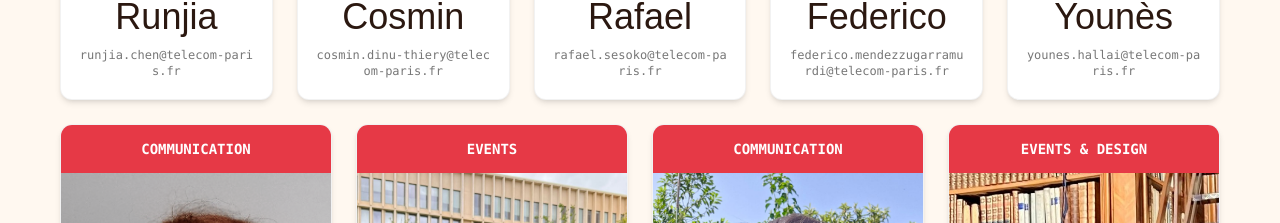
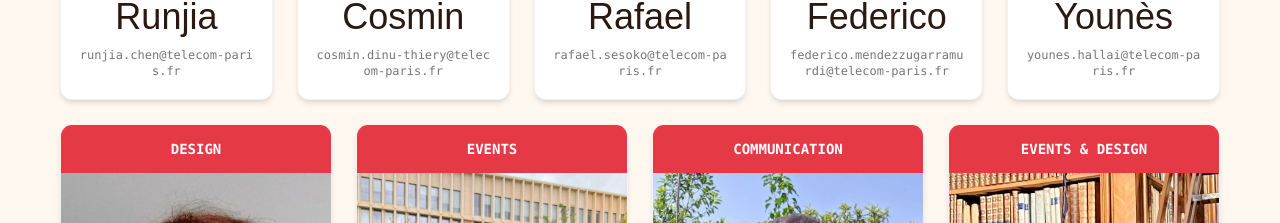
Before and after one commit to ChristophePRAT/bdi-website, a Next.js app: page /en in a window 1280 px wide. Shown: the part 4400-4623 px from the top of the page. Built offline with nearby package versions, Linux system fonts and the light colour scheme; a web font is replaced by a local one.

Commit message:
fix: elouan in design not comm

```diff
--- a/src/data/constants.ts
+++ b/src/data/constants.ts
@@ -141,7 +141,7 @@ export const BUREAU_MEMBERS: BureauMember[] = [
     },
     {
         name: "Elouan",
-        role: "Communication",
+        role: "Design",
         photo: "/members/elouan.png",
         email: "elouan.lahougue@telecom-paris.fr",
     },
```
